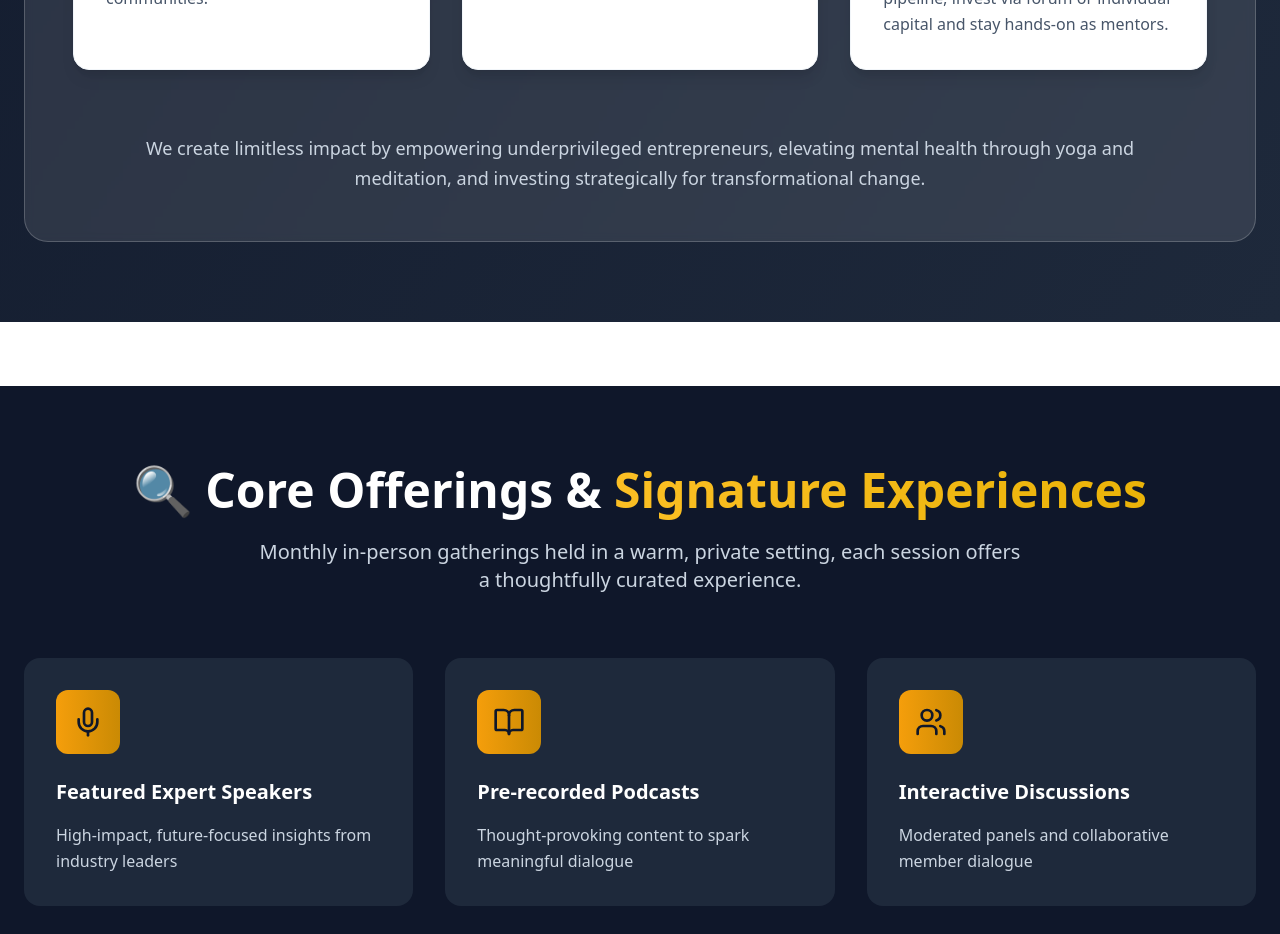
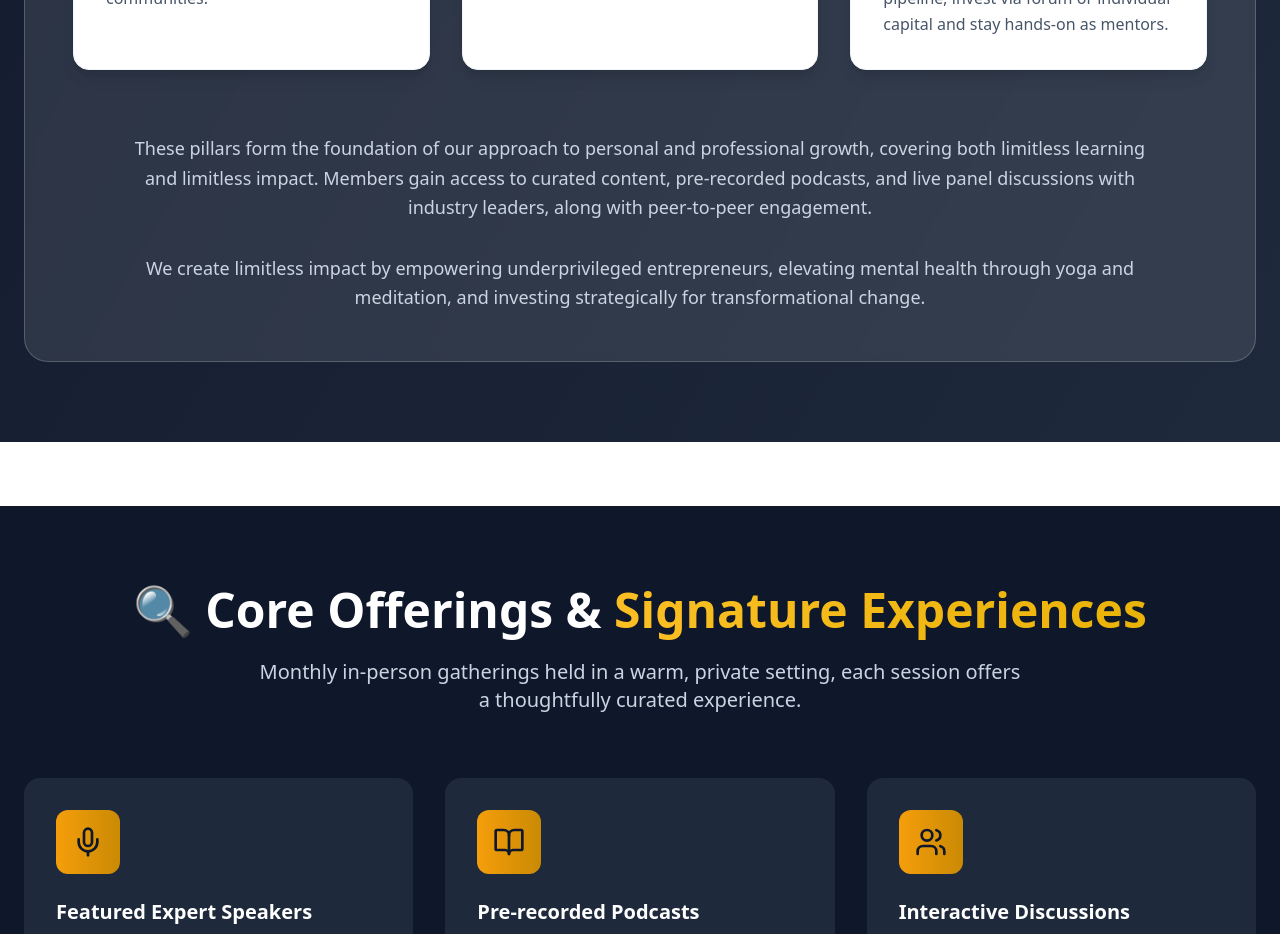
Before and after one commit to vnnandigala/infinity-forum-digital, a React (Vite) app: page / in a window 1280 px wide. Shown: the part 3020-3954 px from the top of the page. Built offline with nearby package versions, Linux system fonts and the light colour scheme.

Commit message:
Add section below Limitless Impact
Added a new section below "Limitless Impact" with the provided text, describing the pillars of personal and professional growth, including access to curated content, podcasts, and discussions.
-edited src/components/WisdomFramework.tsx

```diff
--- a/src/components/WisdomFramework.tsx
+++ b/src/components/WisdomFramework.tsx
@@ -183,6 +183,13 @@ const WisdomFramework = () => {
             </div>
           )}
 
+
+          <div className="text-center max-w-5xl mx-auto mb-8">
+            <p className="text-lg text-slate-300 leading-relaxed">
+              These pillars form the foundation of our approach to personal and professional growth, covering both limitless learning and limitless impact. Members gain access to curated content, pre-recorded podcasts, and live panel discussions with industry leaders, along with peer-to-peer engagement.
+            </p>
+          </div>
+
           <div className="text-center max-w-5xl mx-auto">
             <p className="text-lg text-slate-300 leading-relaxed">
               We create limitless impact by empowering underprivileged entrepreneurs, elevating mental health through yoga and meditation, and investing strategically for transformational change.
```
